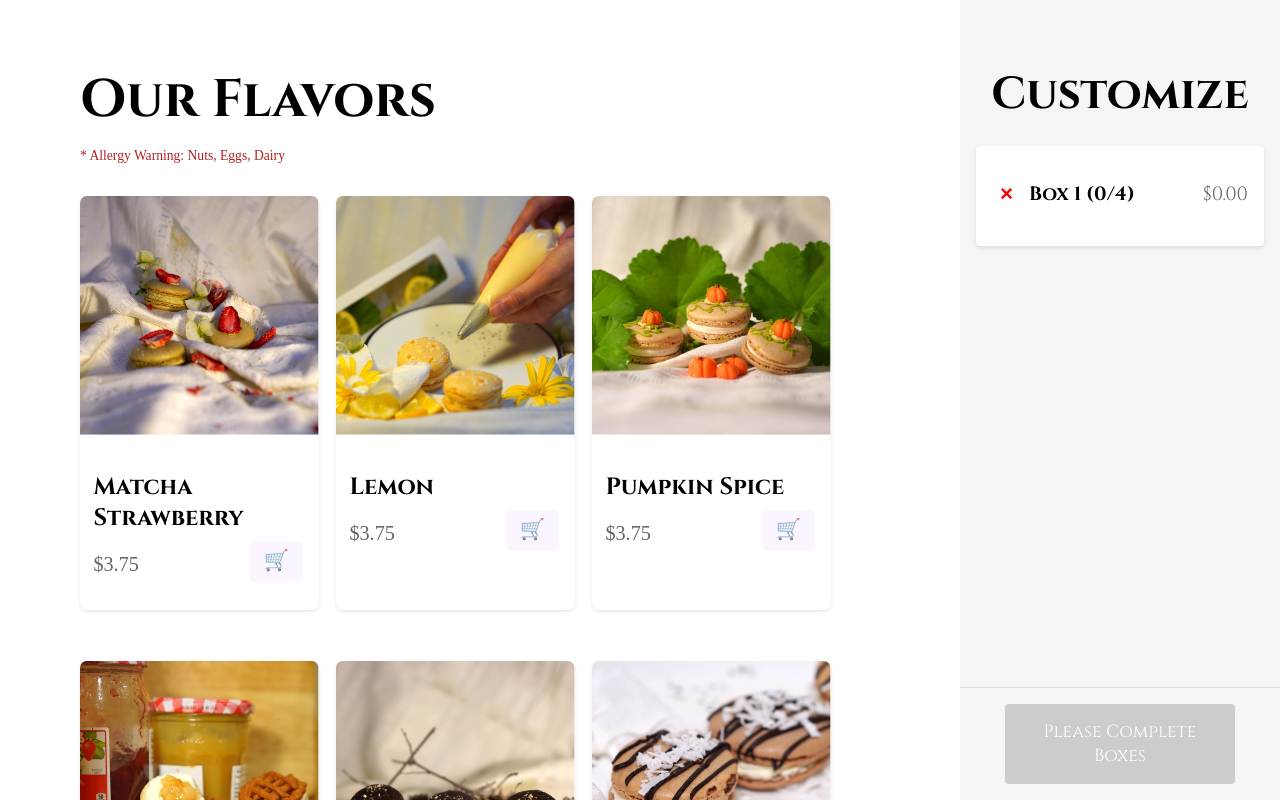
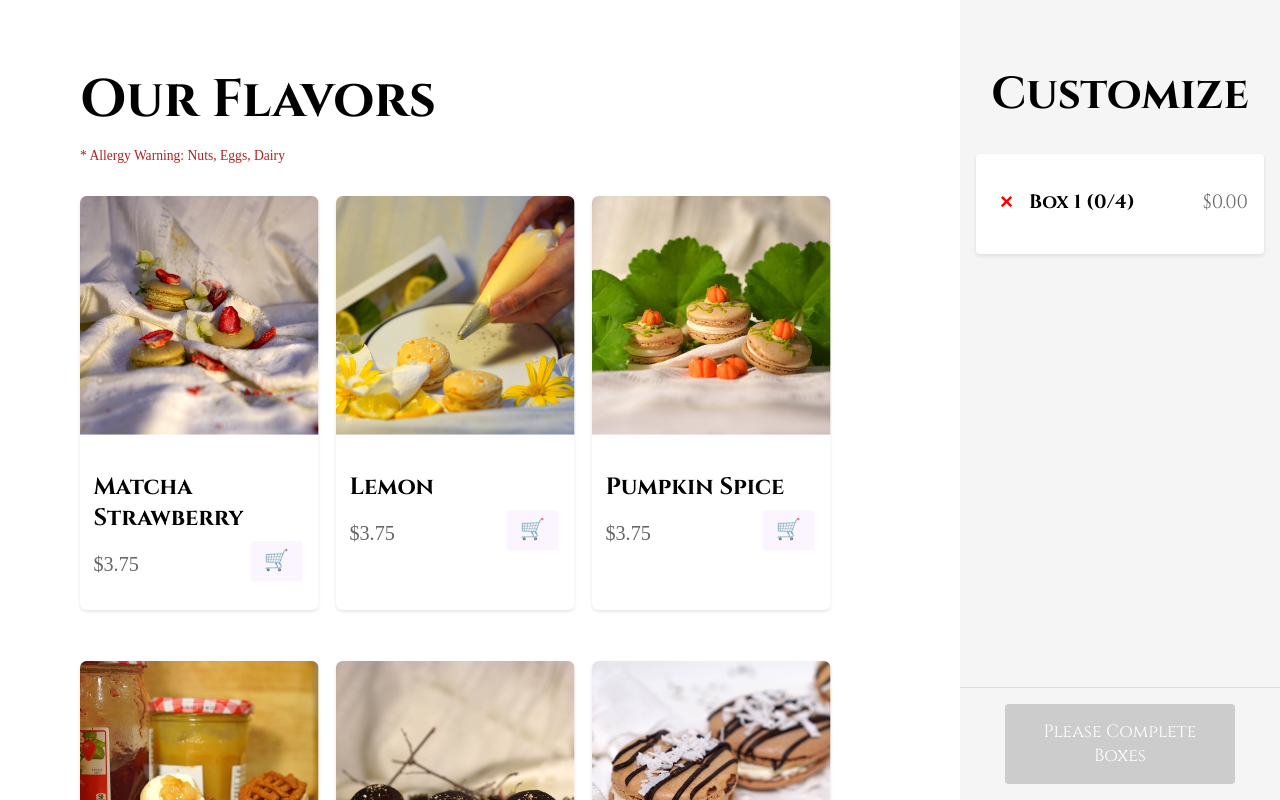
Before and after one commit to katiewangmt/Kambia, a Next.js app: page /products in a window 1280 px wide. Built offline with nearby package versions, Linux system fonts and the light colour scheme.

Commit message:
changed the cart padding up top poosay

```diff
--- a/app/products/page.jsx
+++ b/app/products/page.jsx
@@ -230,7 +230,7 @@ export default function ProductsPage() {
             flex: 1,
             overflowY: 'auto',
             padding: '1rem',
-            marginTop: '-3rem',
+            marginTop: '-2.5rem',
             marginBottom: '80px'
           }}
         >
```
